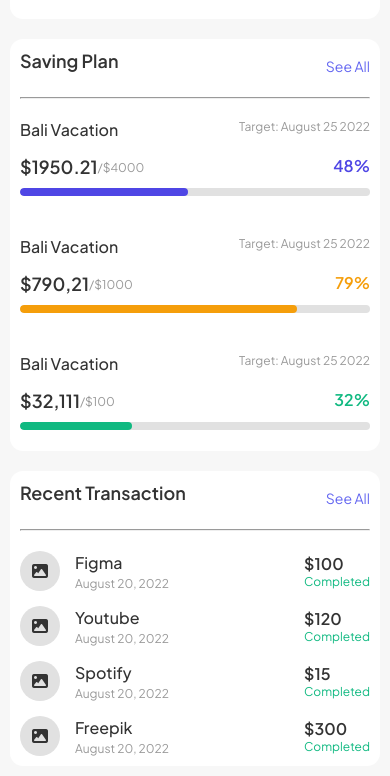
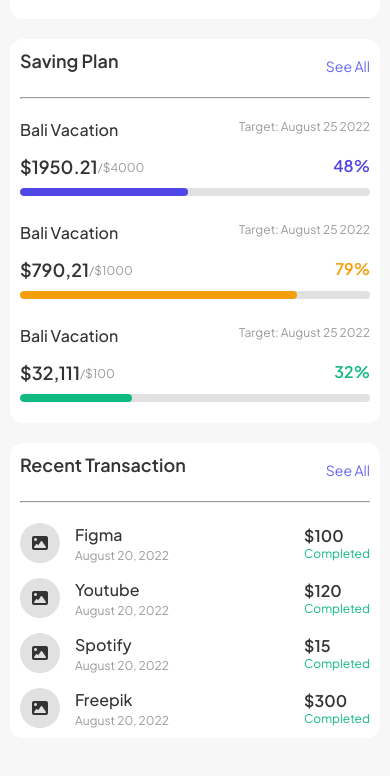
Before and after one commit to Anishp310/Intuji-Task, a plain HTML site: page index.html in a window 390 px wide. Shown: the part 1140-1916 px from the top of the page. After the commit the page ends 1888 px from the top, so only its background shows below. Drawn offline with Linux system fonts and the light colour scheme.

Commit message:
completed

```diff
--- a/styles/dashboard.css
+++ b/styles/dashboard.css
@@ -9,7 +9,12 @@
   display: flex;
   flex-direction: column;
   gap: 20px;
+
 }
+.side-column{
+  width: 309px;
+}
+
 
 .dashboard-section {
   background-color: white;
@@ -482,16 +487,15 @@
   }
 }
 
-@media (max-width: 1188px) {
-  .saving-plan-container {
-    display: grid;
-    gap: 22px;
+ @media (max-width: 1120px) {
+  .side-column{
+    width: auto;
   }
 }
 
-@media (max-width: 1175px) {
+/* @media (max-width: 1211px) {
   .saving-plan-container {
     display: grid;
-    gap: 29px;
+    gap: 31px;
   }
-}
+}  */
--- a/styles/navbar.css
+++ b/styles/navbar.css
@@ -190,3 +190,10 @@
     padding: 15px 15px 15px 30px;
   }
 }
+
+@media (max-width: 1120px) {
+
+   .header-actions{
+    max-width: 272px;
+   }
+}
```
